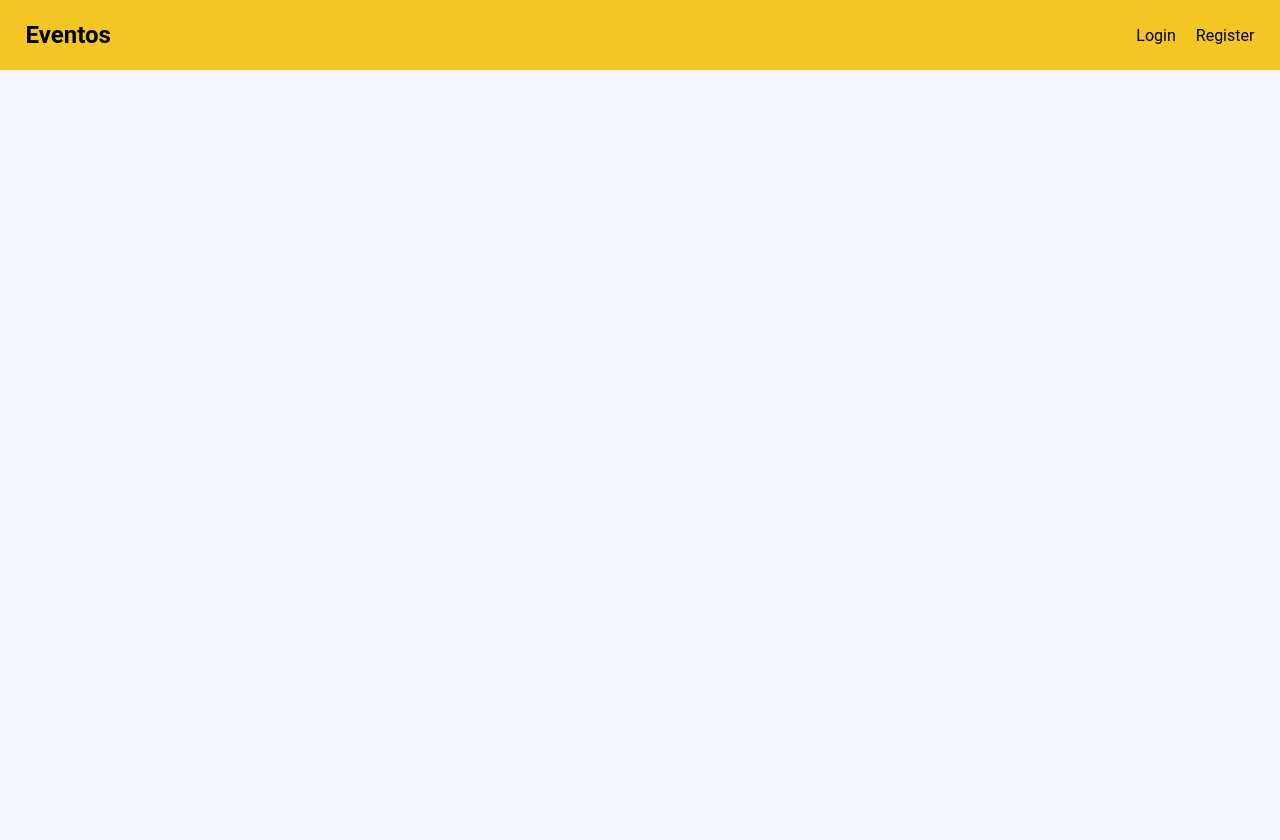
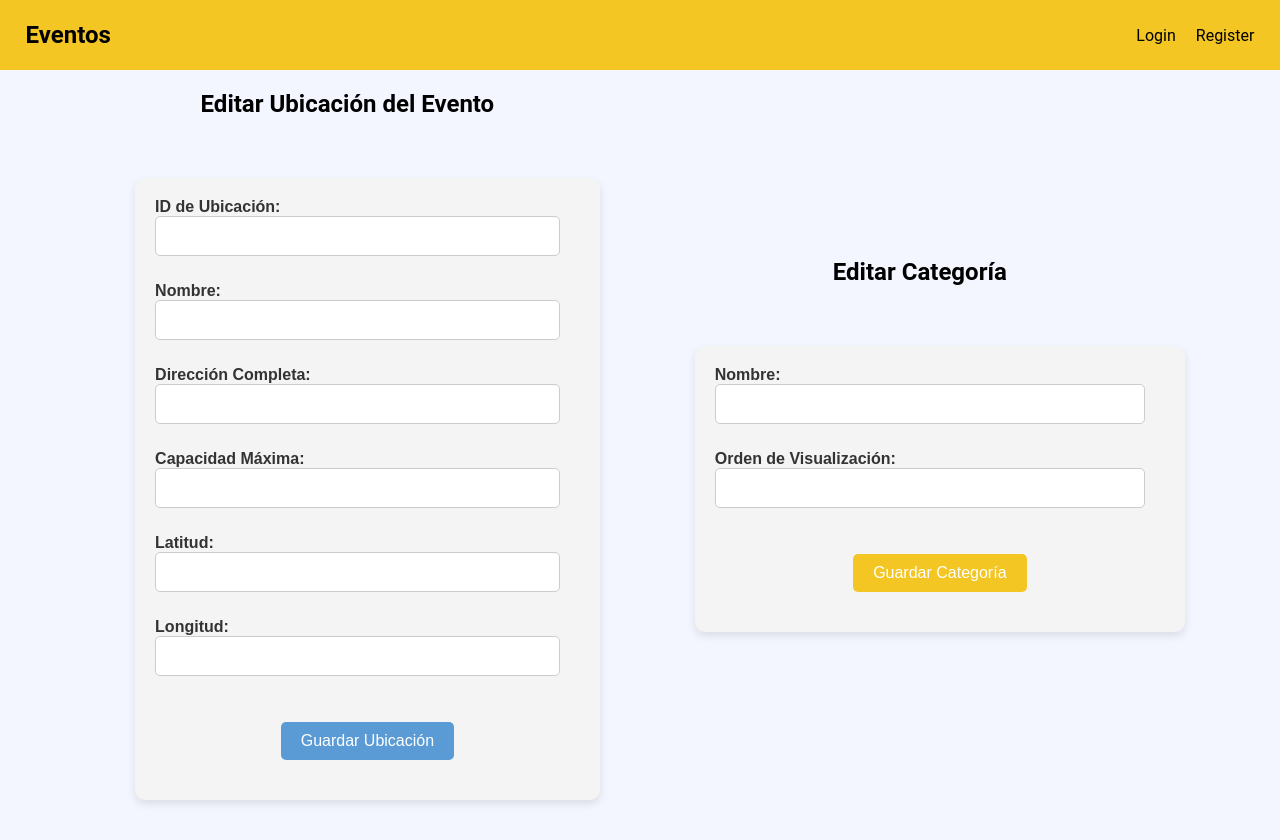
Before and after one commit to dantosqui/eventos2, a React (Create React App) app in the folder front/: page /Edit in a window 1280 px wide. Before the commit the page ends 800 px from the top, so only its background shows below. Built offline with nearby package versions, Linux system fonts and the light colour scheme.

Commit message:
me echan

```diff
--- a/front/src/App.jsx
+++ b/front/src/App.jsx
@@ -9,6 +9,7 @@ import Register from './Components/Register/Register';
 import Formulario from './Components/Formulario/Formulario';
 import { AuthProvider } from './authcontext';
 import DetalleEventos from './Components/DetalleEventos/DetalleEvento';
+import Edit from './Components/Edit/Edit';
 
 function App() {
   return (
@@ -21,6 +22,7 @@ function App() {
                 <Route exact path ="/login" element={<Login/>}/>
                 <Route exact path ="/formulario" element={<Formulario/>}/>
                 <Route exact path="/DetalleEventos/:id" element={<DetalleEventos/>}></Route>
+                <Route exact path="/Edit/" element={<Edit/>}></Route>
             </Routes>
         </Router>
 </AuthProvider>
--- /dev/null
+++ b/front/src/Components/Edit/Edit.css
@@ -0,0 +1,19 @@
+.wrapper-dos-forms {
+    display: flex;
+    justify-content: space-evenly;
+}
+
+.form-wrapper{
+    display: flex;
+    flex-direction: column;
+    align-items: center;
+    justify-content: center;
+}
+.boton-submit{
+    background-color: #F3C623;
+}
+
+.boton-submit:hover{
+    transition: all 50ms ease-in-out;
+    background-color: #dab11e;
+}
--- /dev/null
+++ b/front/src/Components/Edit/Edit.jsx
@@ -0,0 +1,168 @@
+import React, { useState } from "react";
+import axios from "axios";
+import urlBack from '../../config';
+import './Edit.css'
+
+function Edit() {
+  const [eventLocationData, setEventLocationData] = useState({
+    id_location: "",
+    name: "",
+    full_address: "",
+    max_capacity: "",
+    latitude: "",
+    longitude: "",
+  });
+
+  const [categoryData, setCategoryData] = useState({
+    name: "",
+    display_order: "",
+  });
+
+
+  const handleEventLocationChange = (e) => {
+    setEventLocationData({
+      ...eventLocationData,
+      [e.target.name]: e.target.value,
+    });
+  };
+
+
+  const handleCategoryChange = (e) => {
+    setCategoryData({
+      ...categoryData,
+      [e.target.name]: e.target.value,
+    });
+  };
+
+
+  const handleEventLocationSubmit = async (e) => {
+    e.preventDefault();
+
+    try {
+      const response = await axios.post(`${urlBack}event-location/`, eventLocationData);
+      alert(response.data);
+    } catch (error) {
+      alert("Error al crear/editar la ubicación del evento");
+    }
+  };
+
+  // Función para enviar datos de categoría
+  const handleCategorySubmit = async (e) => {
+    e.preventDefault();
+
+    try {
+      const response = await axios.post(`${urlBack}categories/`, categoryData);
+      alert(response.data);
+    } catch (error) {
+      alert("Error al crear/editar la categoría");
+    }
+  };
+
+  return (//NO ESTA PARA NADA TERMINADO ESTO
+    <div className="wrapper-dos-forms">
+        <div className="form-wrapper">
+      <h2>Editar Ubicación del Evento</h2>
+      <form onSubmit={handleEventLocationSubmit}>
+        <label>
+          ID de Ubicación:
+          <input
+            type="number"
+            name="id_location"
+            value={eventLocationData.id_location}
+            onChange={handleEventLocationChange}
+            required
+          />
+        </label>
+        <br />
+        <label>
+          Nombre:
+          <input
+            type="text"
+            name="name"
+            value={eventLocationData.name}
+            onChange={handleEventLocationChange}
+            required
+          />
+        </label>
+        <br />
+        <label>
+          Dirección Completa:
+          <input
+            type="text"
+            name="full_address"
+            value={eventLocationData.full_address}
+            onChange={handleEventLocationChange}
+            required
+          />
+        </label>
+        <br />
+        <label>
+          Capacidad Máxima:
+          <input
+            type="number"
+            name="max_capacity"
+            value={eventLocationData.max_capacity}
+            onChange={handleEventLocationChange}
+            required
+          />
+        </label>
+        <br />
+        <label>
+          Latitud:
+          <input
+            type="number"
+            name="latitude"
+            value={eventLocationData.latitude}
+            onChange={handleEventLocationChange}
+            required
+          />
+        </label>
+        <br />
+        <label>
+          Longitud:
+          <input
+            type="number"
+            name="longitude"
+            value={eventLocationData.longitude}
+            onChange={handleEventLocationChange}
+            required
+          />
+        </label>
+        <br />
+        <button type="submit">Guardar Ubicación</button>
+      </form>
+      </div>
+
+      <div className="form-wrapper">
+      <h2>Editar Categoría</h2>
+      <form onSubmit={handleCategorySubmit}>
+        <label>
+          Nombre:
+          <input
+            type="text"
+            name="name"
+            value={categoryData.name}
+            onChange={handleCategoryChange}
+            required
+          />
+        </label>
+        <br />
+        <label>
+          Orden de Visualización:
+          <input
+            type="number"
+            name="display_order"
+            value={categoryData.display_order}
+            onChange={handleCategoryChange}
+            required
+          />
+        </label>
+        <br />
+        <button className="boton-submit" type="submit">Guardar Categoría</button>
+      </form>
+      </div>
+    </div>
+  );
+}
+
+export default Edit;
--- a/front/src/Components/Navbar/Navbar.jsx
+++ b/front/src/Components/Navbar/Navbar.jsx
@@ -19,6 +19,7 @@ function Navbar() {
           <a href="/" className="navbar-title">Eventos</a>
         </div>
 
+
         <div className='links'>
           {!isLoggedIn ? (
             <>
@@ -27,6 +28,7 @@ function Navbar() {
             </>
           ) : (
             <div className="navbar-logged-in">
+              <Link className='navbar-menu-item' to="/edit">Editar</Link>
               <div className="navbar-profile">
                 <span>{username}</span>
               </div>
```
Also changed, not shown: 1 other file (tests, documents, lock files or other folders).
